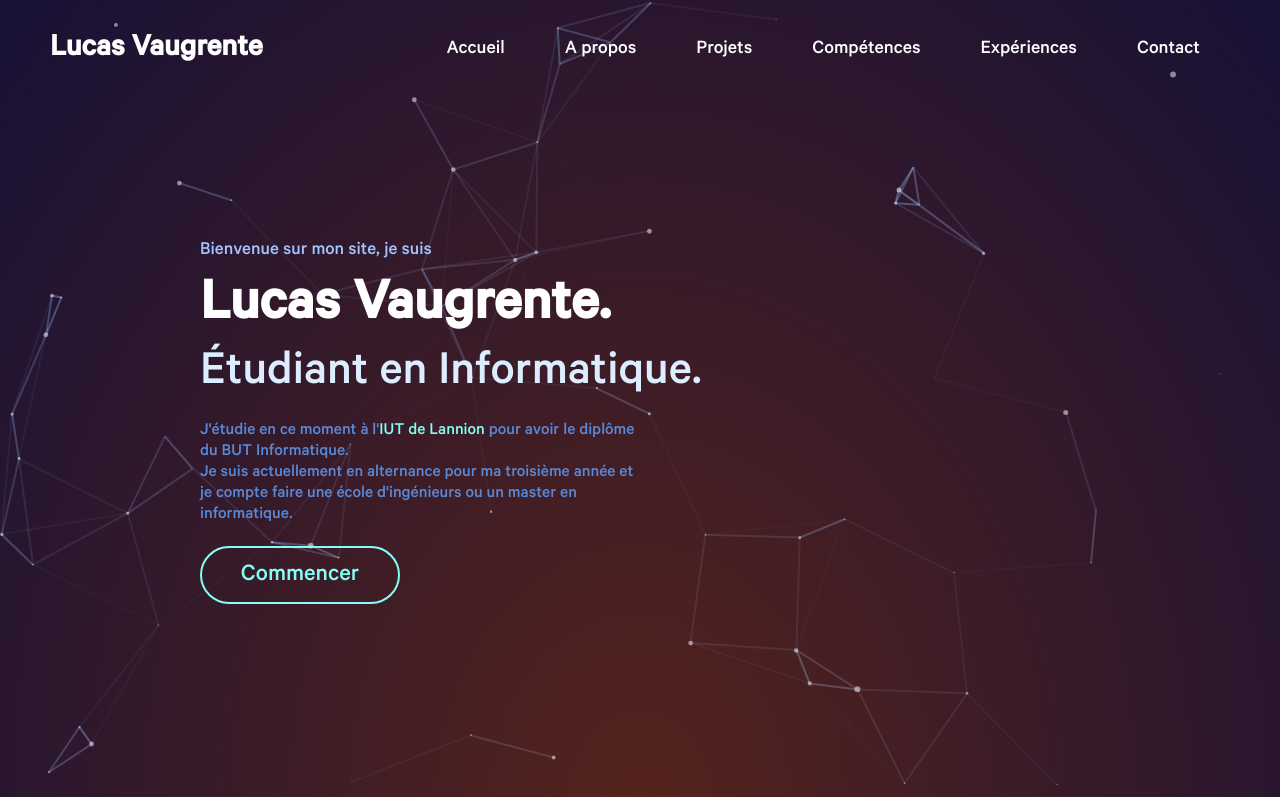
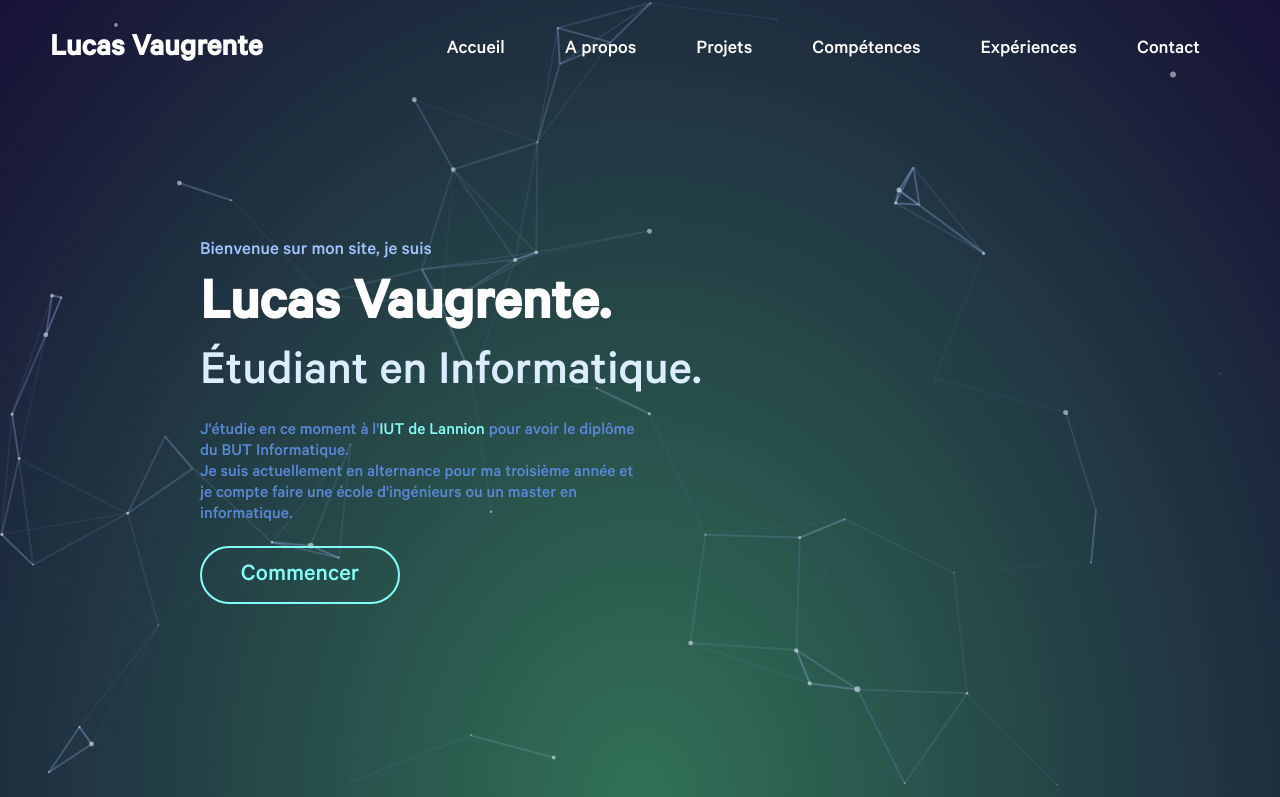
Before and after one commit to LucasVaugrente/Site-Personnel, a plain HTML site: page index.html in a window 1280 px wide. Shown: the top 797 px of the page. Drawn offline with Linux system fonts and the light colour scheme.

Commit message:
update background color welcome

```diff
--- a/css/main.css
+++ b/css/main.css
@@ -16,6 +16,7 @@
    --project-pitch-color: rgb(170, 187, 255);
    --project-pitch-backgroundColor: rgb(52, 38, 116);
    --width : max-content;
+   --color-background-welcome: #317156;
 }
 
 @font-face {
--- a/css/welcome.css
+++ b/css/welcome.css
@@ -7,7 +7,7 @@
     display: flex;
     justify-content: center;
     align-items: flex-start;
-    background : radial-gradient(ellipse at bottom, #55231c 0%, var(--blue-background) 100%);
+    background : radial-gradient(ellipse at bottom, var(--color-background-welcome) 0%, var(--blue-background) 100%);
 }
 
 .content {
```
